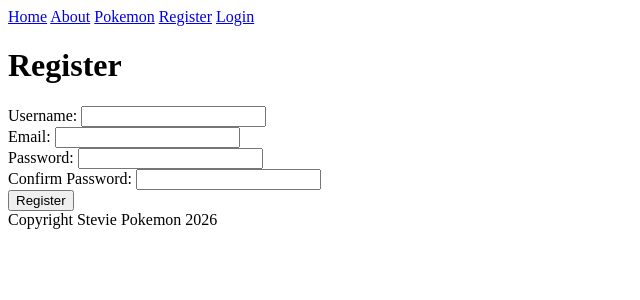
After one commit to Stevie-Rex/docker-test, a Flask app: page /register in a window 1280 px wide. The commit adds this page. Shown: the top 300 px of the page, without its empty margins (0-640 px from the left). Run offline with Flask 3, Linux system fonts and the light colour scheme.

Commit message:
Implement user registration and login functionality with corresponding templates

```diff
--- a/app.py
+++ b/app.py
@@ -1,4 +1,6 @@
 from flask import Flask, render_template, abort
+from werkzeug.security import generate_password_hash, check_password_hash
+import pymysql
 
 app = Flask(__name__)
 
@@ -27,6 +29,14 @@ def pokemon(pokemon_id):
             return render_template("pokemon.html", pokemon=pokemon)
     abort(404)
 
+@app.route("/register")
+def register():
+    return render_template("register.html")
+
+@app.route("/login")
+def login():
+    return render_template("login.html")
+
 
 if __name__ == '__main__':
     app.run(debug=True)
--- /dev/null
+++ b/init.sql
@@ -0,0 +1,7 @@
+CREATE TABLE IF NOT EXISTS users (
+    id INT AUTO_INCREMENT PRIMARY KEY,
+    username VARCHAR(255) NOT NULL,
+    email VARCHAR(255) NOT NULL UNIQUE,
+    password_hash VARCHAR(255) NOT NULL,
+    created_at TIMESTAMP DEFAULT CURRENT_TIMESTAMP
+);
--- a/templates/base.html
+++ b/templates/base.html
@@ -11,6 +11,8 @@
     <a href="{{ url_for('index') }}">Home</a>
     <a href="{{ url_for('about') }}">About</a>
     <a href="{{ url_for('pokemon_list') }}">Pokemon</a>
+    <a href="{{ url_for('register') }}">Register</a>
+    <a href="{{ url_for('login') }}">Login</a>
     </nav>
 
     <main>
--- /dev/null
+++ b/templates/register.html
@@ -0,0 +1,36 @@
+{% extends "base.html" %}
+
+{% block title %}Register{% endblock %}
+
+{% block content %}
+    <h1>Register</h1>
+    <form method="POST">
+        <div class="form-group">
+            <label for="username">Username:</label>
+            <input type="text" id="username" name="username" required>
+        </div>
+        <div class="form-group">
+            <label for="email">Email:</label>
+            <input type="email" id="email" name="email" required>
+        </div>
+        <div class="form-group">
+            <label for="password">Password:</label>
+            <input type="password" id="password" name="password" required>
+        </div>
+        <div class="form-group">
+            <label for="confirm_password">Confirm Password:</label>
+            <input type="password" id="confirm_password" name="confirm_password" required>
+        </div>
+        <button type="submit">Register</button>
+    </form>
+{% endblock %}
+
+{% with messages = get_flashed_messages() %}
+    {% if messages %}
+        {% for message in messages %}
+            <div class="flash-message">
+                <p style="color: red;">{{ message }}</p>
+            </div>
+        {% endfor %}
+    {% endif %}
+{% endwith %}
```
Also changed, not shown: compose.yml (+1 -16 lines), templates/login.html (added, +28 -0 lines), 1 other file.
